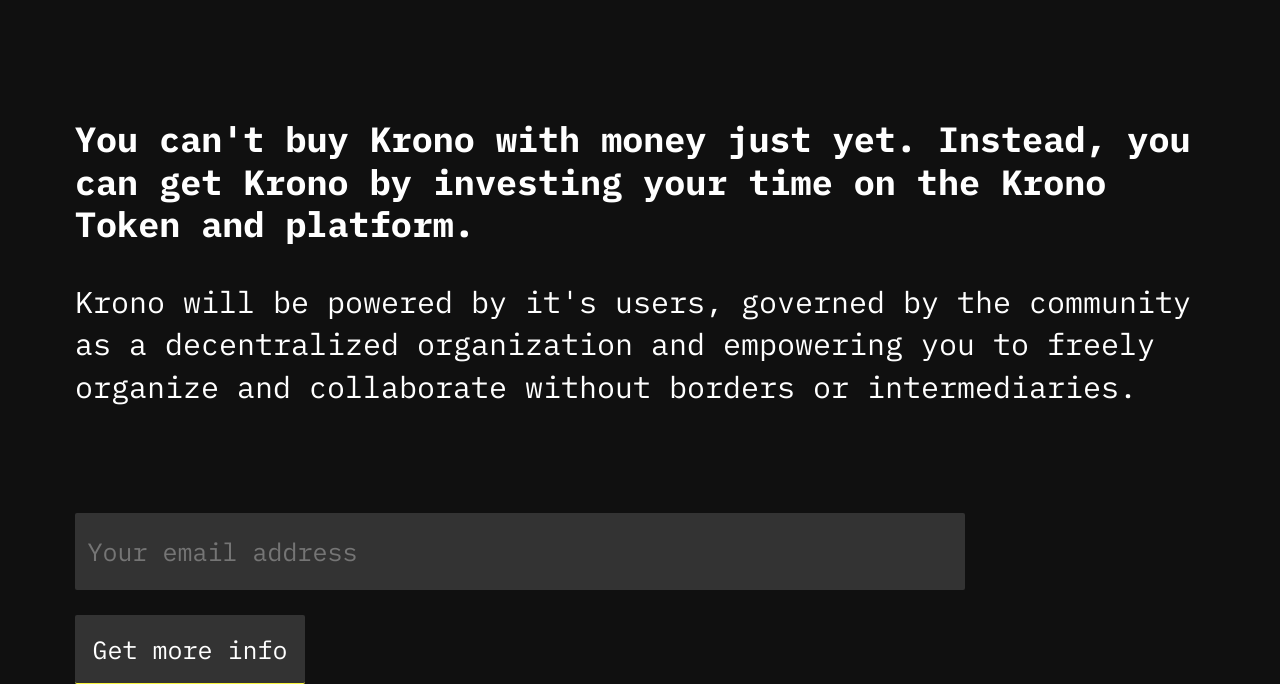
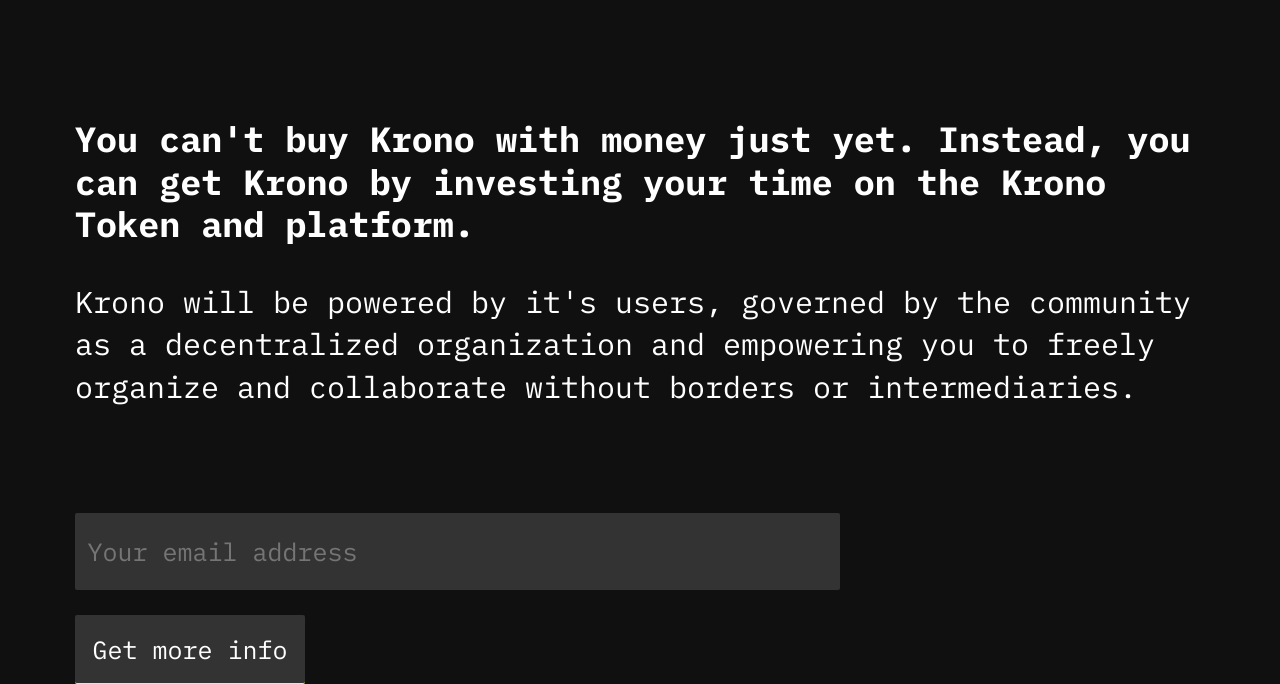
Before and after one commit to krononetwork/krono.network, a plain HTML site: page index.html in a window 1280 px wide. Shown: the part 544-1228 px from the top of the page. Drawn offline with Linux system fonts and the light colour scheme.

Commit message:
Update style.css

```diff
--- a/style.css
+++ b/style.css
@@ -39,7 +39,7 @@ body{
 	background-color: #333333;
 	border-style: none;
 	height: 3rem;
-	width: 35rem;
+	width: 30rem;
 }
 input{
 	font-family:'IBM Plex Mono',monospace;
```
